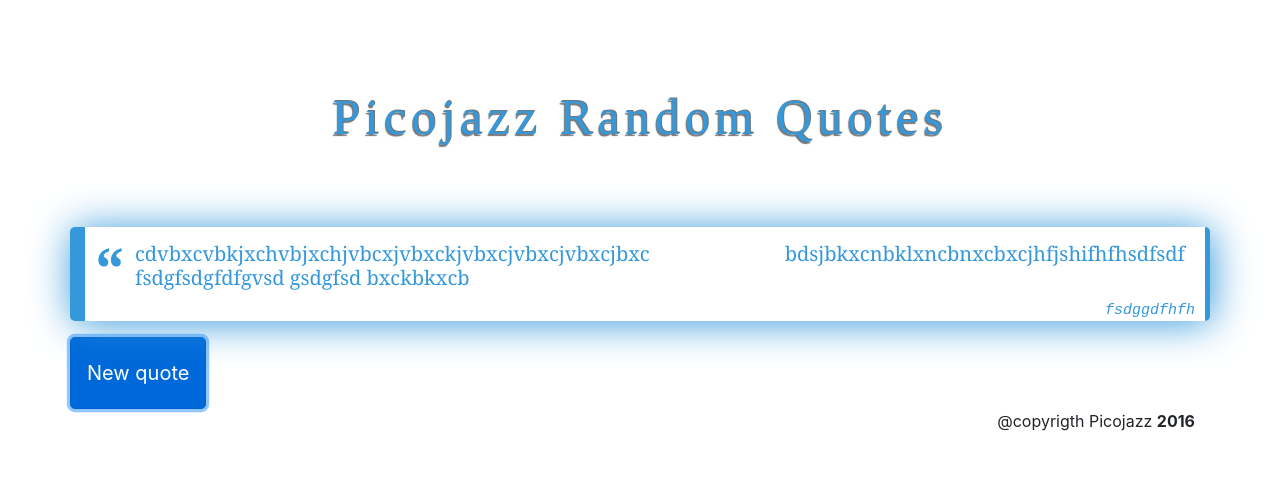
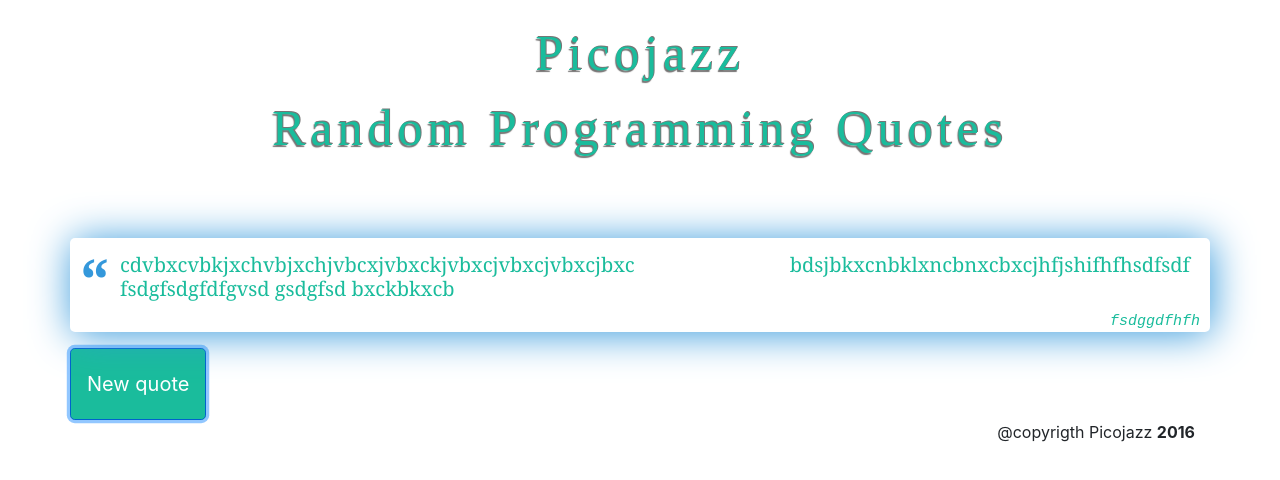
Before and after one commit to picojazz/random-quotes, a plain HTML site: page index.html in a window 1280 px wide. Both pictures are taken after a click on the button "New quote". Drawn offline with nearby package versions, Linux system fonts and the light colour scheme; no server answers.

Commit message:
finish quote's generator

```diff
--- a/css/style.css
+++ b/css/style.css
@@ -15,7 +15,7 @@
 
 }
 .container{
-    margin-top: 10vh !important;
+    margin-top: 2vh !important;
 }.blockquote{
   display:block;
   background: #fff;
@@ -31,8 +31,8 @@
   text-align: justify;
 
   /*Borders - (Optional)*/
-  border-left: 15px solid #3498db;
-  border-right: 5px solid #3498db;
+
+
     border-radius: 5px;
 
   /*Box Shadow - (Optional)*/
--- a/index.html
+++ b/index.html
@@ -6,10 +6,14 @@
     <link rel="stylesheet" href="css/style.css">
     <link rel="stylesheet" href="https://bootswatch.com/paper/bootstrap.min.css">
 
+    <script src="https://code.jquery.com/jquery-3.1.1.min.js"
+ ></script>
+
 </head>
 <body>
    <div class="container">
-      <p class="titre text-center">Picojazz Random Quotes </p>
+     <p class="titre text-center">Picojazz</p>
+      <p class="titre text-center">Random Programming Quotes </p>
       <div class="text-center row">
         <br><br><br>
          <div class="blockquote">
@@ -24,10 +28,11 @@
 
          </div>
            <br><br><br>
-            <button class="btn btn-primary btn-lg">New quote</button>
+            <button class="btn btn-primary btn-lg" id="button">New quote</button>
       </div>
        <p class="text-right">@copyrigth Picojazz <strong>2016</strong></p>
    </div>
 
+    <script src="js/app.js"></script>
 </body>
 </html>
--- /dev/null
+++ b/js/app.js
@@ -0,0 +1,39 @@
+$(document).ready(function(){
+
+var array = ["#1abc9c","#3498db","#9b59b6","#34495e","#95a5a6","#e74c3c","#f1c40f","#7f8c8d"]  ;
+var i = 0;
+    var j = 0;
+    if(j>6){
+        j=0;
+    }
+$("#button").on("click",function(e){
+    e.preventDefault();
+    $(".titre").css("color : red ;");
+
+    $.getJSON("http://quotes.stormconsultancy.co.uk/popular.json", function(a) {
+
+  $(".content").html(a[i].quote);
+  $(".author").html(a[i].author);
+
+        i++;
+
+});
+    $(".titre").css("color",array[j]);
+    var s;
+    s ={
+        color : array[j],
+        boxShadow : array[j],
+
+
+    }
+    $(".blockquote").css(s);
+    $("#button").css("background-color",array[j]);
+    j++
+    if(j>6){
+        j=0;
+    }
+
+});
+
+
+});
```
